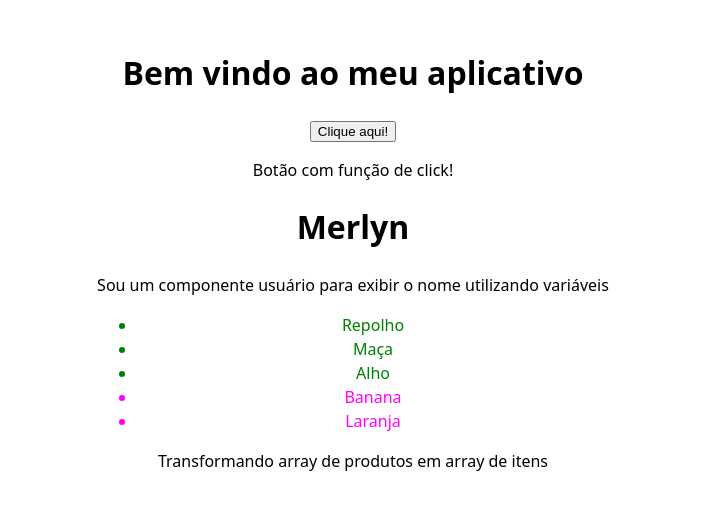
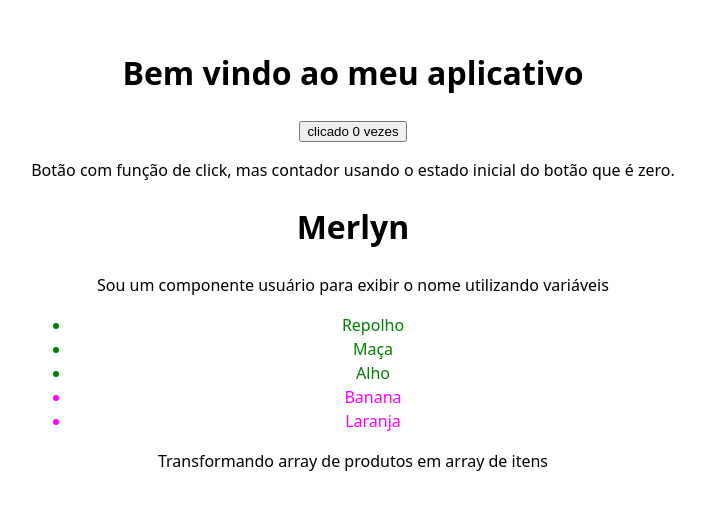
Before and after one commit to damyres/doc_react, a React (Vite) app: page / in a window 1280 px wide. Shown: the part 142-652 px from the top of the page, without its empty margins (287-991 px from the left). Built offline with nearby package versions, Linux system fonts and the light colour scheme.

Commit message:
Adicionar função de contador, contabilizado quantas vezes o botão foi clicado, usando o status que define o estado atual para inicio

```diff
--- a/src/components/Botao/Botao.tsx
+++ b/src/components/Botao/Botao.tsx
@@ -1,13 +1,15 @@
+import { useState } from "react";
+
 export function Botao() {
+    const [count, setCount] = useState(0);
 
     function handleClick() {
-        alert('Você clicou no botão!');
-
+        setCount(count + 1)
     }
     return (
-    <>
-        <button onClick={handleClick}>Clique aqui!</button>
-        <p>Botão com função de click!</p>
-    </>
+        <>
+            <button onClick={handleClick}>clicado {count} vezes</button>
+            <p>Botão com função de click, mas contador usando o estado inicial do botão que é zero.</p>
+        </>
     )
 }
```
